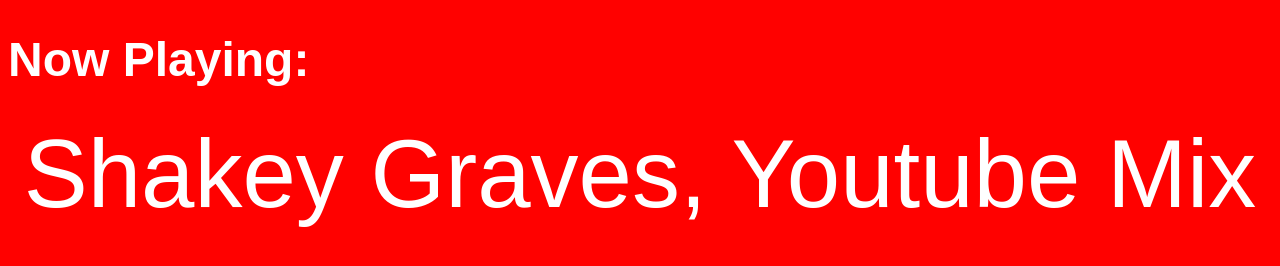
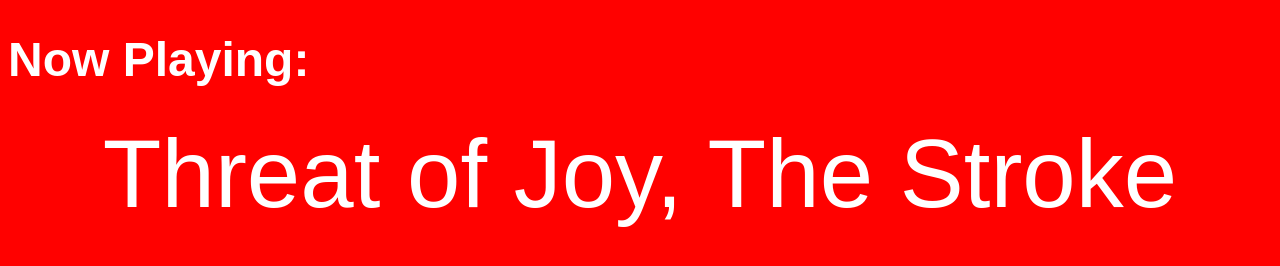
Before and after one commit to alcott/Now-Playing, a plain HTML site: page index.html in a window 1280 px wide. Drawn offline with Linux system fonts and the light colour scheme.

Commit message:
Threat of Joy

```diff
--- a/index.html
+++ b/index.html
@@ -25,7 +25,7 @@
 </head>
 <body>
 	<h1>Now Playing:</h1>
-	<center><a href="https://www.youtube.com/watch?v=s1JsBhRCRH0&index=19&list=RDHmTFyS_jAck">Shakey Graves, Youtube Mix</a></center>
+	<center><a href="https://www.youtube.com/watch?v=IJNgvS-sA-s">Threat of Joy, The Stroke</a></center>
 	<script type="text/javascript">
 		var colors = ["red", "orange", "yellow", "green", "blue", "indigo", "violet"];
 
```
